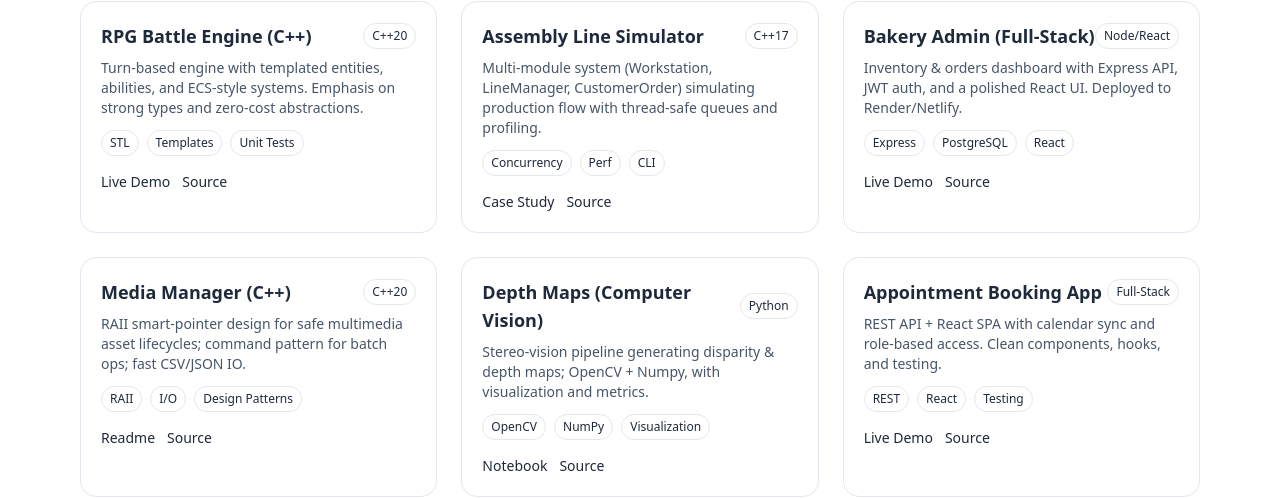
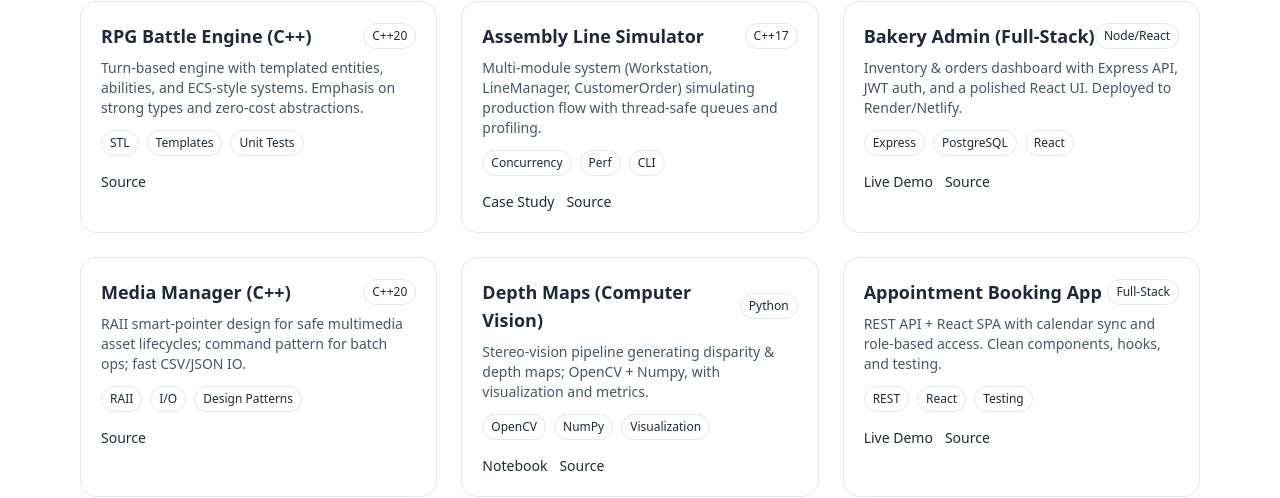
Before and after one commit to kemalbatut/Portfolio, a website: page index.html in a window 1280 px wide. Shown: the part 746-1244 px from the top of the page. Drawn offline with nearby package versions, Linux system fonts and the light colour scheme.

Commit message:
Update project links and portfolio section

```diff
--- a/index.html
+++ b/index.html
@@ -136,8 +136,7 @@ Focus       : Performance, DX, reliable shipping</code></pre>
           <li class="rounded-full border px-2 py-1">Unit Tests</li>
         </ul>
         <div class="mt-4 flex gap-3 text-sm">
-          <a class="link-underline" href="#" target="_blank" rel="noopener noreferrer">Live Demo</a>
-          <a class="link-underline" href="#" target="_blank" rel="noopener noreferrer">Source</a>
+          <a class="https://github.com/kemalbatut/OOP345-Workshops/tree/main/Assignment2" href="#" target="_blank" rel="noopener noreferrer">Source</a>
         </div>
       </article>
 
@@ -154,7 +153,7 @@ Focus       : Performance, DX, reliable shipping</code></pre>
         </ul>
         <div class="mt-4 flex gap-3 text-sm">
           <a class="link-underline" href="#" target="_blank" rel="noopener noreferrer">Case Study</a>
-          <a class="link-underline" href="#" target="_blank" rel="noopener noreferrer">Source</a>
+          <a class="https://github.com/kemalbatut/OOP345-Workshops/tree/main/Assignment4" href="#" target="_blank" rel="noopener noreferrer">Source</a>
         </div>
       </article>
 
@@ -187,8 +186,7 @@ Focus       : Performance, DX, reliable shipping</code></pre>
           <li class="rounded-full border px-2 py-1">Design Patterns</li>
         </ul>
         <div class="mt-4 flex gap-3 text-sm">
-          <a class="link-underline" href="#" target="_blank" rel="noopener noreferrer">Readme</a>
-          <a class="link-underline" href="#" target="_blank" rel="noopener noreferrer">Source</a>
+          <a class="https://github.com/kemalbatut/OOP345-Workshops/tree/main/Assignment3" href="#" target="_blank" rel="noopener noreferrer">Source</a>
         </div>
       </article>
 
```
